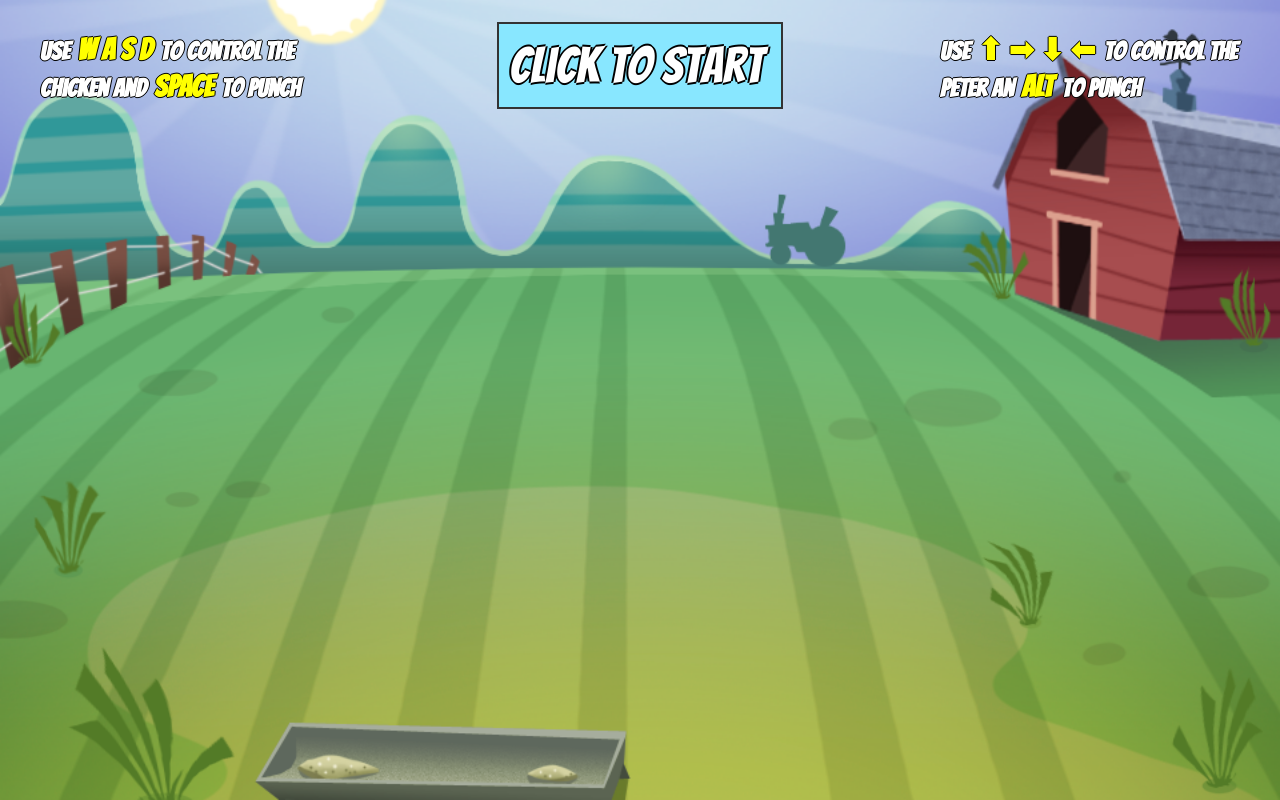
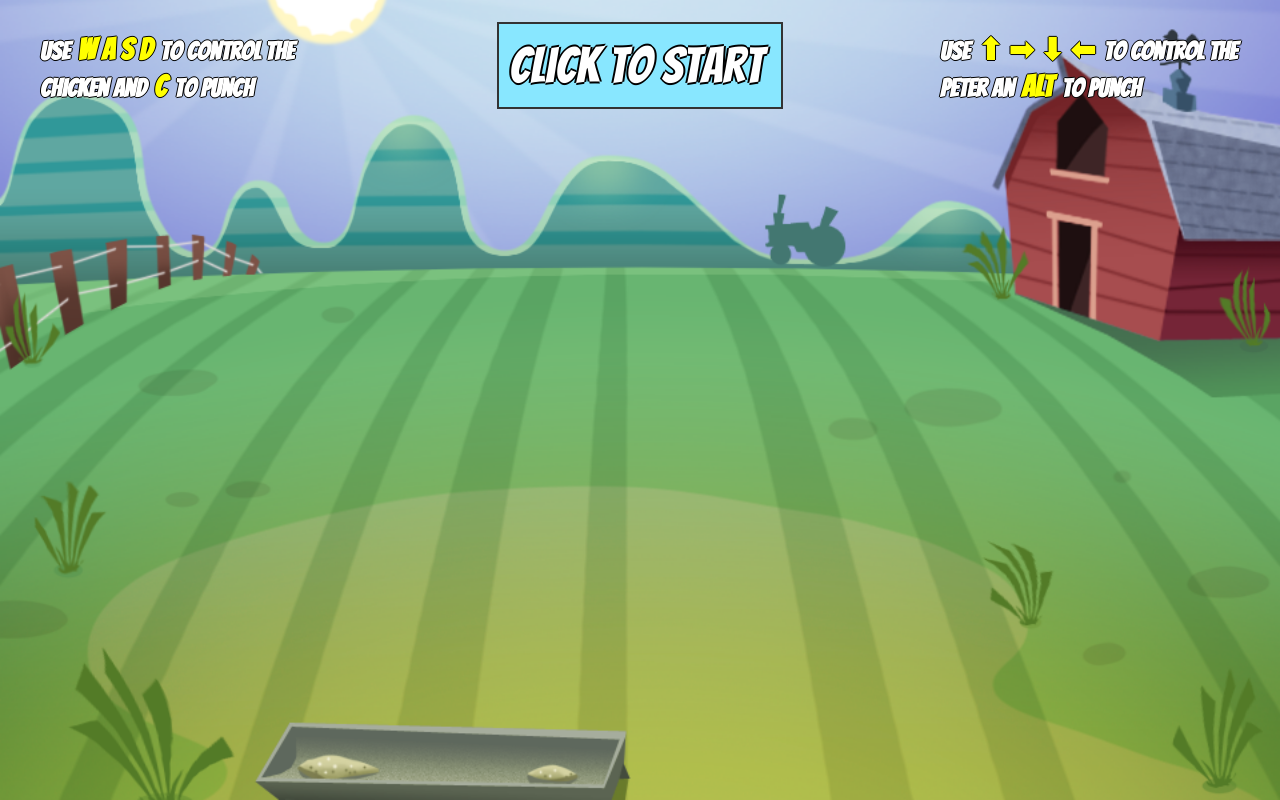
Before and after one commit to addison912/wdi-homework, a plain HTML site: page js-racer-game-lab/chicken-fight-game/index.html in a window 1280 px wide. Drawn offline with Linux system fonts and the light colour scheme.

Commit message:
fixd typo

```diff
--- a/js-racer-game-lab/chicken-fight-game/index.html
+++ b/js-racer-game-lab/chicken-fight-game/index.html
@@ -14,8 +14,8 @@
   <body>
     <div class="instructions">
       <h2>
-        Use <span>W A S D</span> to control the chicken and
-        <span>SPACE</span> to punch
+        Use <span>W A S D</span> to control the chicken and <span>C</span> to
+        punch
       </h2>
       <button id="start">Click to start</button>
       <h2>
```
